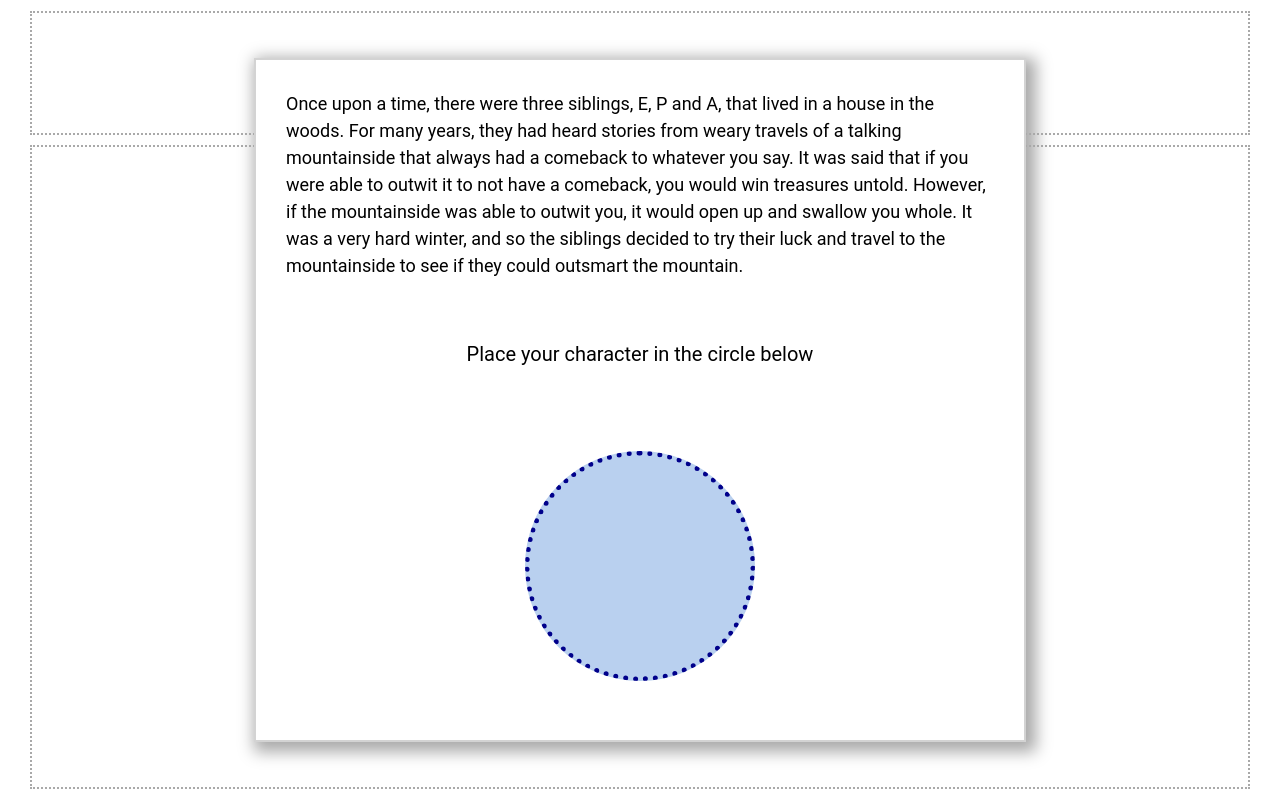
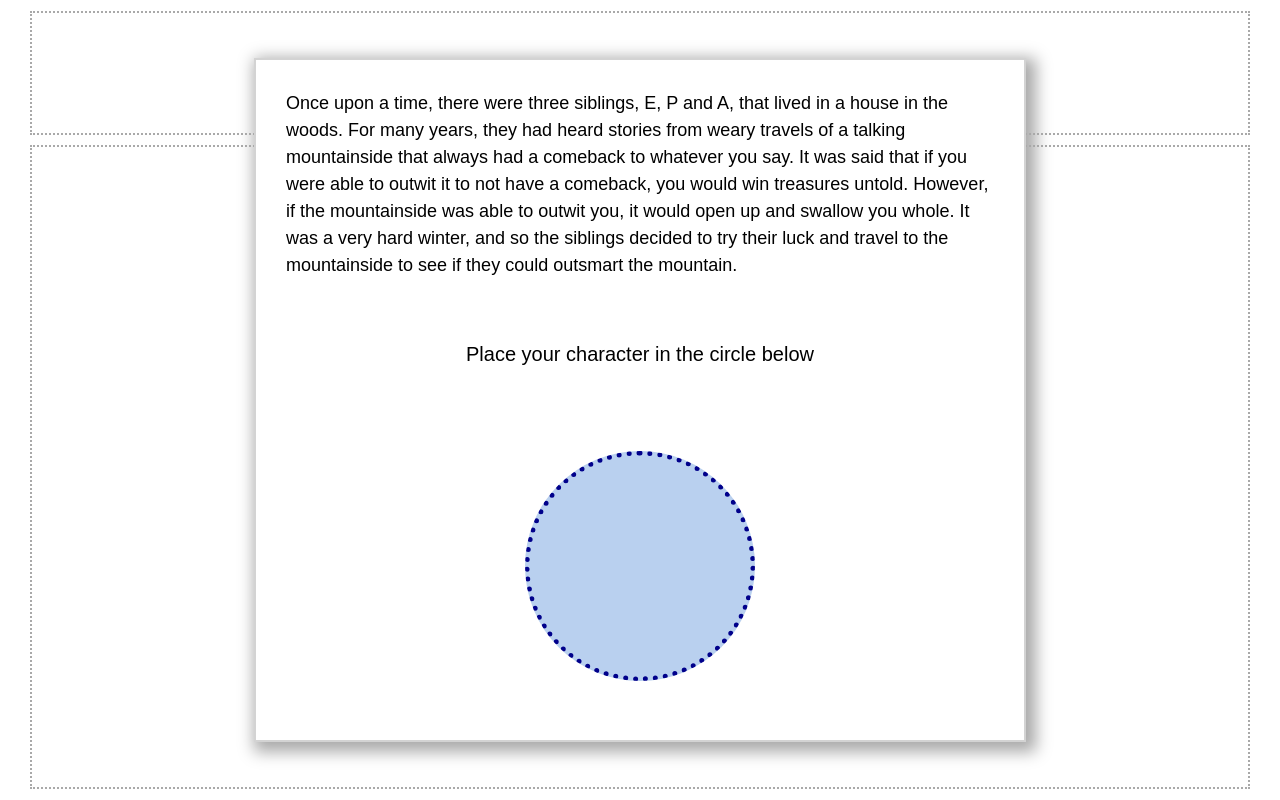
Before and after one commit to Nora-bakke/BA23_AI_historyTelling_disc, a plain HTML site: page index.html in a window 1280 px wide. Drawn offline with nearby package versions, Linux system fonts and the light colour scheme.

Commit message:
font change

```diff
--- a/css/index.css
+++ b/css/index.css
@@ -44,7 +44,7 @@ html, body {
     box-shadow: darkgray 5px 5px 15px 5px;
     height: 85%;
     width: 40%;
-    font-family: Roboto;
+    font-family: Arial, sans-serif;
     font-size: 20px;
     line-height: 1.5;
     display: flex;
@@ -86,7 +86,7 @@ html, body {
 /* -----------------------------     TEXT     ------------------------------ */
 
 span {
-    font-family: Roboto;
+    font-family: Arial, sans-serif;
     line-height: 1.5;
 }
 
```
